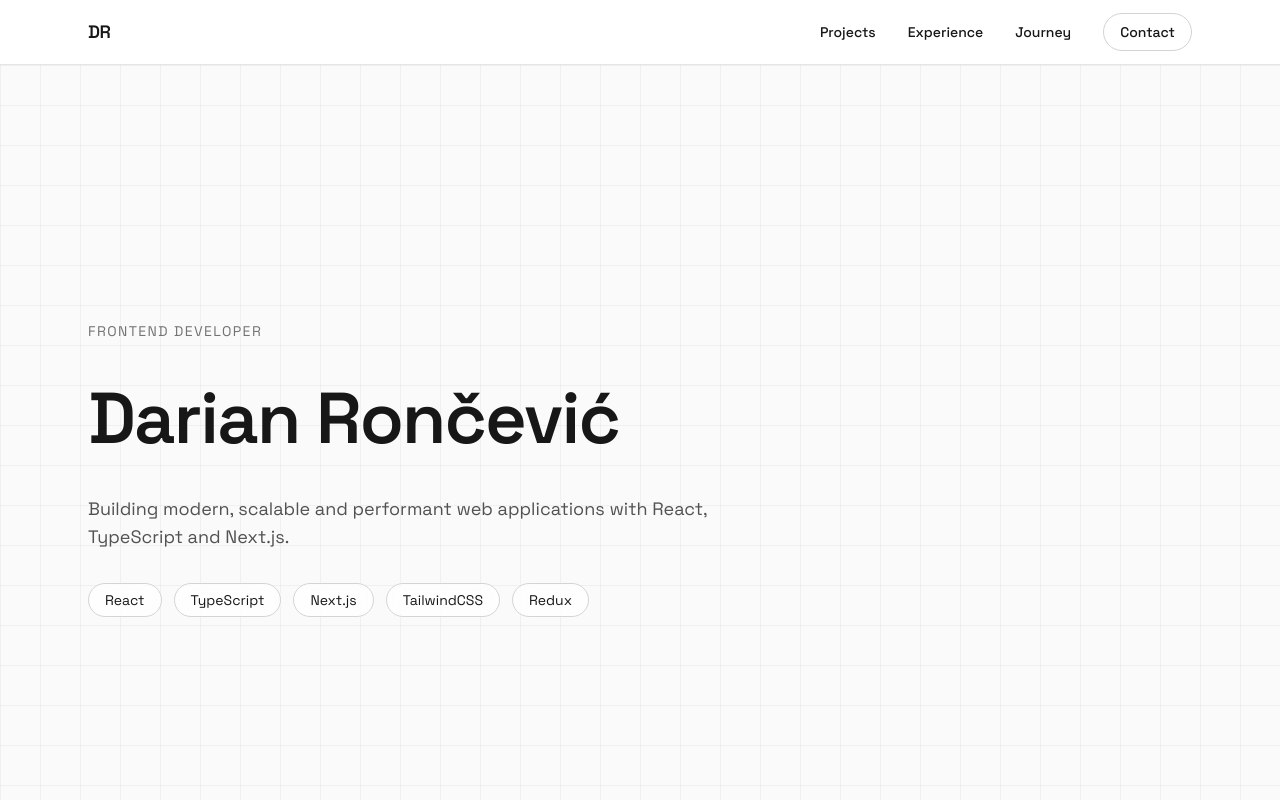
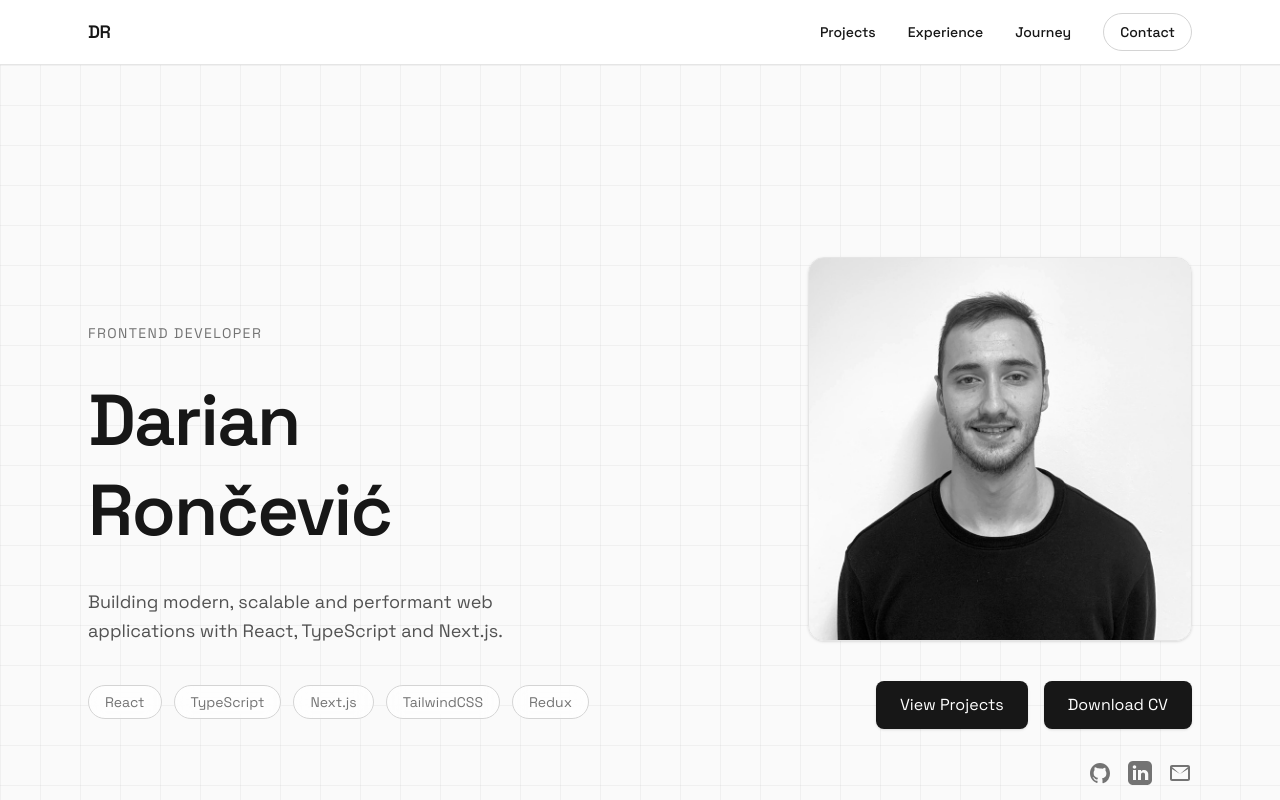
Before and after one commit to d-roncevic/dr-portfolio, a Next.js app: page / in a window 1280 px wide. Shown: the top 800 px of the page. Built offline with nearby package versions, Linux system fonts and the light colour scheme.

Commit message:
email send api, contact form

```diff
--- /dev/null
+++ b/app/api/contact/route.ts
@@ -0,0 +1,62 @@
+import { NextResponse } from "next/server";
+import { Resend } from "resend";
+
+const resend = new Resend(process.env.RESEND_API_KEY);
+const rateLimit = new Map<string, { count: number; lastRequest: number }>();
+export async function POST(req: Request) {
+  const ip = req.headers.get("x-forwarded-for") || "unknown";
+
+  const now = Date.now();
+  const limit = rateLimit.get(ip);
+
+  if (limit) {
+    if (now - limit.lastRequest < 60000 && limit.count >= 5) {
+      return NextResponse.json({ error: "Too many requests" }, { status: 429 });
+    }
+
+    if (now - limit.lastRequest > 60000) {
+      rateLimit.set(ip, { count: 1, lastRequest: now });
+    } else {
+      rateLimit.set(ip, {
+        count: limit.count + 1,
+        lastRequest: now,
+      });
+    }
+  } else {
+    rateLimit.set(ip, { count: 1, lastRequest: now });
+  }
+  try {
+    const { email, company, subject, message } = await req.json();
+
+    if (!subject || !message) {
+      return NextResponse.json({ error: "Missing fields" }, { status: 400 });
+    }
+
+    if (company) {
+      return NextResponse.json({ error: "Spam detected" }, { status: 400 });
+    }
+
+    await resend.emails.send({
+      from: "Portfolio Contact <onboarding@resend.dev>",
+      to: process.env.CONTACT_EMAIL!,
+      subject: subject,
+      text: `
+      You received a new message.
+
+      From: ${email}
+      Subject: ${subject}
+
+      Message:
+      ${message}
+        `,
+    });
+
+    return NextResponse.json({ success: true });
+  } catch (error) {
+    console.log(error);
+    return NextResponse.json(
+      { error: "Failed to send email" },
+      { status: 500 },
+    );
+  }
+}
--- a/components/sections/Contact.tsx
+++ b/components/sections/Contact.tsx
@@ -6,13 +6,13 @@ export default function Contact({
   return (
     <section
       id="contact"
-      className="max-w-4xl mx-auto px-6 py-32 space-y-10 text-center"
+      className="max-w-4xl mx-auto md:px-6 py-16 md:py-32 space-y-10 text-center"
     >
       <h2 className="text-3xl md:text-4xl font-semibold tracking-tight text-neutral-900">
         Let&apos;s Work Together
       </h2>
 
-      <p className="text-neutral-600 dark:text-neutral-400 max-w-2xl mx-auto">
+      <p className="text-neutral-600 max-w-2xl mx-auto">
         I&apos;m currently open to frontend opportunities and freelance
         projects. Feel free to reach out.
       </p>
@@ -20,7 +20,7 @@ export default function Contact({
       <div className="flex justify-center gap-6 pt-6 flex-wrap">
         <button
           onClick={onEmailClick}
-          className="underline underline-offset-4 hover:opacity-70 transition"
+          className="text-neutral-600 bg-white px-6 py-3 rounded-xl shadow-lg hover:opacity-70 transition hover:cursor-pointer"
         >
           Email
         </button>
--- a/components/sections/Hero.tsx
+++ b/components/sections/Hero.tsx
@@ -1,28 +1,31 @@
+import Image from "next/image";
+
 export default function Hero() {
   return (
-    <section className="relative px-6 py-32">
-      <div className="hero-glow top-20 left-1/2 -translate-x-1/2 absolute" />
+    <section className="relative px-6 py-16 mx-auto">
+      <div className="hero-glow absolute top-20 left-1/2 -translate-x-1/2" />
 
-      <div className="max-w-4xl mx-auto space-y-8 relative">
+      <div className="max-w-6xl mx-auto grid md:grid-cols-2 gap-20 items-center relative">
+        <div className="space-y-8">
           <p className="text-sm uppercase tracking-widest text-neutral-500">
             Frontend Developer
           </p>
 
-        <h1 className="text-5xl md:text-7xl font-semibold tracking-tight text-neutral-900 leading-tight">
+          <h1 className="text-5xl md:text-7xl font-semibold tracking-tight leading-tight text-neutral-900">
             Darian Rončević
           </h1>
 
-        <p className="text-lg text-neutral-600 dark:text-neutral-400 max-w-2xl">
-          Building modern, scalable and performant web applications with React,
-          TypeScript and Next.js.
+          <p className="text-lg text-neutral-600 max-w-xl leading-relaxed">
+            Building modern, scalable and performant web applications with
+            React, TypeScript and Next.js.
           </p>
 
-        <div className="flex flex-wrap gap-3">
+          <div className="flex flex-wrap gap-3 pt-2 text-neutral-500">
             {["React", "TypeScript", "Next.js", "TailwindCSS", "Redux"].map(
               (tech) => (
                 <span
                   key={tech}
-                className="px-4 py-1.5 text-sm rounded-full border border-neutral-300 dark:border-neutral-700 bg-white/70 dark:bg-neutral-900/60 backdrop-blur"
+                  className="px-4 py-1.5 text-sm rounded-full border border-neutral-300 bg-white/70 backdrop-blur flex justify-center items-center"
                 >
                   {tech}
                 </span>
@@ -30,6 +33,74 @@ export default function Hero() {
             )}
           </div>
         </div>
+
+        <div className="relative flex flex-col items-center md:items-end gap-6">
+          <div className="relative w-72 h-72 md:w-96 md:h-96 rounded-2xl overflow-hidden border border-neutral-200 shadow-sm">
+            <Image
+              src="/images/DarianRoncevic_photo.jpg"
+              alt="Darian Rončević"
+              fill
+              className="object-cover"
+              priority
+            />
+          </div>
+          <div className="flex gap-4">
+            <a
+              href="#projects"
+              className="mt-4 px-6 py-3 bg-neutral-900 text-white rounded-lg shadow hover:bg-neutral-700 transition"
+            >
+              View Projects
+            </a>
+            <a
+              href="/files/DarianRoncevic_Resume.pdf"
+              target="_blank"
+              className="mt-4 px-6 py-3 bg-neutral-900 text-white rounded-lg shadow hover:bg-neutral-700 transition"
+            >
+              Download CV
+            </a>
+          </div>
+
+          <div className="flex gap-4 mt-2">
+            <a
+              href="https://github.com/darianroncevic"
+              target="_blank"
+              rel="noopener noreferrer"
+              aria-label="GitHub"
+            >
+              <svg
+                className="w-6 h-6 text-neutral-500 hover:text-neutral-900 transition"
+                fill="currentColor"
+                viewBox="0 0 24 24"
+              >
+                <path d="M12 2C6.48 2 2 6.58 2 12.25c0 4.5 2.87 8.32 6.84 9.67.5.09.68-.22.68-.48 0-.24-.01-.87-.01-1.71-2.78.61-3.37-1.36-3.37-1.36-.45-1.17-1.1-1.48-1.1-1.48-.9-.63.07-.62.07-.62 1 .07 1.53 1.05 1.53 1.05.89 1.56 2.34 1.11 2.91.85.09-.65.35-1.11.63-1.37-2.22-.26-4.56-1.13-4.56-5.01 0-1.11.39-2.02 1.03-2.73-.1-.26-.45-1.31.1-2.73 0 0 .84-.27 2.75 1.03A9.4 9.4 0 0 1 12 7.5c.85.004 1.71.11 2.51.32 1.91-1.3 2.75-1.03 2.75-1.03.55 1.42.2 2.47.1 2.73.64.71 1.03 1.62 1.03 2.73 0 3.89-2.34 4.75-4.57 5.01.36.31.68.92.68 1.86 0 1.34-.01 2.42-.01 2.75 0 .27.18.58.69.48A10.01 10.01 0 0 0 22 12.25C22 6.58 17.52 2 12 2z" />
+              </svg>
+            </a>
+            <a
+              href="https://linkedin.com/in/darianroncevic"
+              target="_blank"
+              rel="noopener noreferrer"
+              aria-label="LinkedIn"
+            >
+              <svg
+                className="w-6 h-6 text-neutral-500 hover:text-neutral-900 transition"
+                fill="currentColor"
+                viewBox="0 0 24 24"
+              >
+                <path d="M19 0h-14c-2.76 0-5 2.24-5 5v14c0 2.76 2.24 5 5 5h14c2.76 0 5-2.24 5-5v-14c0-2.76-2.24-5-5-5zm-11 19h-3v-10h3v10zm-1.5-11.25c-.97 0-1.75-.78-1.75-1.75s.78-1.75 1.75-1.75 1.75.78 1.75 1.75-.78 1.75-1.75 1.75zm13.5 11.25h-3v-5.5c0-1.1-.9-2-2-2s-2 .9-2 2v5.5h-3v-10h3v1.5c.73-1.04 2.09-1.5 3.25-1.5 2.21 0 4 1.79 4 4v6.5z" />
+              </svg>
+            </a>
+            <a href="mailto:darian.roncevic@gmail.com" aria-label="Email">
+              <svg
+                className="w-6 h-6 text-neutral-500 hover:text-neutral-900 transition"
+                fill="currentColor"
+                viewBox="0 0 24 24"
+              >
+                <path d="M20 4H4c-1.1 0-2 .9-2 2v12c0 1.1.9 2 2 2h16c1.1 0 2-.9 2-2V6c0-1.1-.9-2-2-2zm0 2v.01L12 13 4 6.01V6h16zm-16 12V8l8 5 8-5v10H4z" />
+              </svg>
+            </a>
+          </div>
+        </div>
+      </div>
     </section>
   );
 }
--- a/components/sections/Journey.tsx
+++ b/components/sections/Journey.tsx
@@ -96,7 +96,10 @@ export default function Journey() {
   ];
 
   return (
-    <section className="max-w-4xl mx-auto px-6 py-32 space-y-20" id="journey">
+    <section
+      className="max-w-4xl mx-auto md:px-6 md:py-16 space-y-20"
+      id="journey"
+    >
       <h2 className="text-3xl md:text-4xl font-semibold tracking-tight text-neutral-900">
         My Journey
       </h2>
--- a/components/sections/Projects.tsx
+++ b/components/sections/Projects.tsx
@@ -5,7 +5,10 @@ import ProjectCard from "../helper/ProjectCard";
 
 export default function Projects() {
   return (
-    <section id="projects" className="max-w-6xl mx-auto px-6 py-24 space-y-16">
+    <section
+      id="projects"
+      className="max-w-6xl mx-auto md:px-6 py-16 space-y-16"
+    >
       <h2 className="text-3xl md:text-4xl font-semibold tracking-tight text-neutral-900">
         Selected Projects
       </h2>
--- a/package.json
+++ b/package.json
@@ -12,7 +12,8 @@
     "lucide-react": "^0.574.0",
     "next": "16.1.6",
     "react": "19.2.3",
-    "react-dom": "19.2.3"
+    "react-dom": "19.2.3",
+    "resend": "^6.9.2"
   },
   "devDependencies": {
     "@tailwindcss/postcss": "^4",
```
Also changed, not shown: components/sections/ContactForm.tsx (+59 -10 lines), public/images/DarianRoncevic_photo.jpg (added), 1 other file (tests, documents, lock files or other folders). Lines whose indentation alone changed are shown as unchanged.
